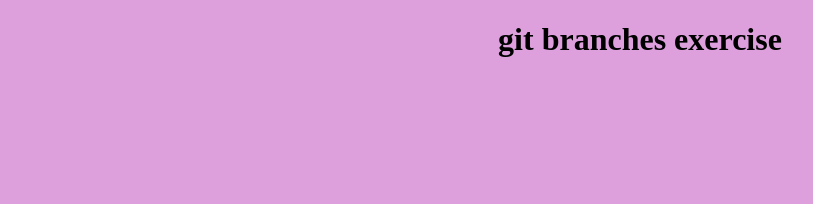
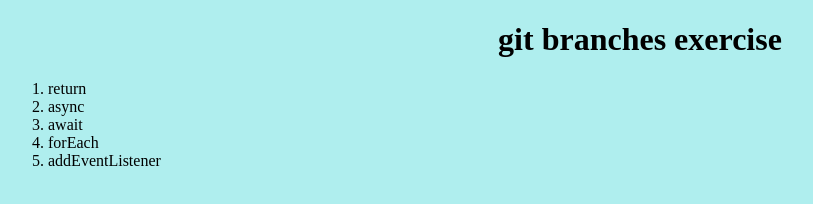
Before and after one commit to JonLundby/git-branch-excercise, a plain HTML site: page index.html in a window 1280 px wide. Shown: the whole page, without its empty margins (0-813 px from the left). Drawn offline with Linux system fonts and the light colour scheme.

Commit message:
javascript keyword liste

```diff
--- a/index.html
+++ b/index.html
@@ -13,6 +13,14 @@
         <h1>git branches exercise</h1>
     </header>
 
+    <ol>
+        <li>return</li>
+        <li>async</li>
+        <li>await</li>
+        <li>forEach</li>
+        <li>addEventListener</li>
+    </ol>
+
 
     <script src="script.js"></script>
 </body>
--- a/script.js
+++ b/script.js
@@ -3,5 +3,5 @@
 window.addEventListener("load", startApp);
 
 function startApp() {
-  console.log("app is running!");
+    console.log("app is running!");
 }
--- a/style.css
+++ b/style.css
@@ -1,5 +1,5 @@
 body {
-    background-color: plum;
+    background-color: paleturquoise;
 }
 
 header {
```
